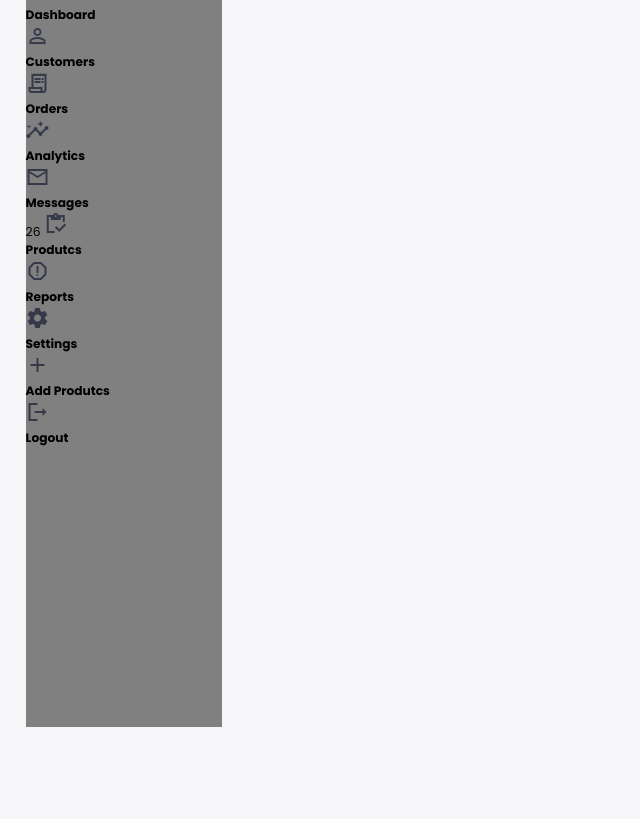
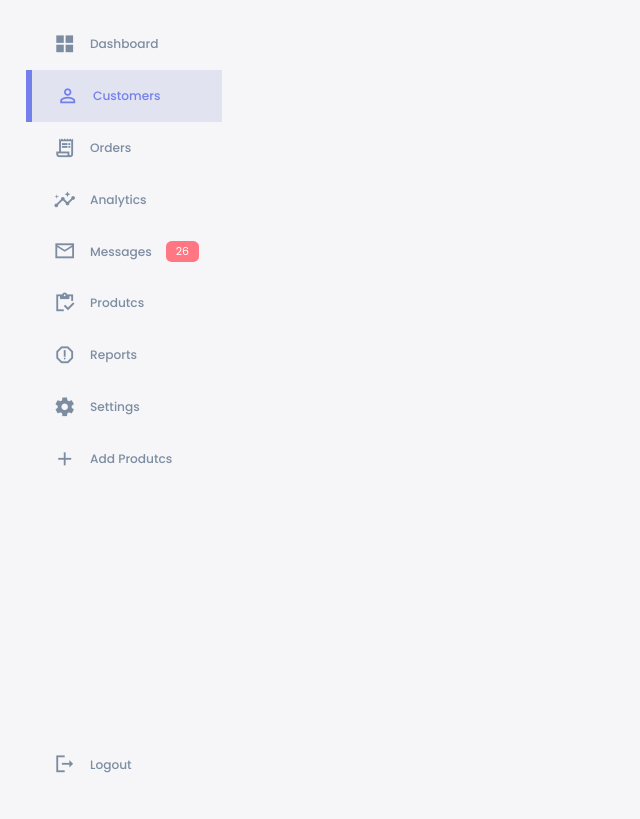
Before and after one commit to Charles-cdel/Dashboard---, a plain HTML site: page index.html in a window 1280 px wide. Shown: the part 73-892 px from the top of the page, without its empty margins (0-640 px from the left). Before the commit the page ends 800 px from the top, so only its background shows below. Drawn offline with Linux system fonts and the light colour scheme.

Commit message:
finalizando sidebar

```diff
--- a/index.html
+++ b/index.html
@@ -14,69 +14,74 @@
     <div class="container">
         <aside>
             <div class="top">
+
                 <div class="logo">
                     <img src="./Assets/images/logo.png" >
                     <h2>EGA<span class="danger">TOR</span></h2>
 
                 </div>
+
                 <div class="close" id="close-btn">
                     <span class="material-icons-sharp">close</span>
                 </div>
             </div>
 
             <div class="sidebar">
+
                 <a href="#">
                     <span class="material-icons-sharp">grid_view</span>
+                    <h3>Dashboard</h3>
                 </a>
-                <h3>Dashboard</h3>
 
 
-                <a href="#">
+
+                <a href="#" class="active">
                     <span class="material-icons-sharp">person_outline</span>
+                    <h3>Customers</h3>
                 </a>
-                <h3>Customers</h3>
+
 
                 <a href="#">
 
                     <span class="material-icons-sharp">receipt_long</span>
+                    <h3>Orders</h3>
                 </a>
-                <h3>Orders</h3>
 
                 <a href="#">
                     <span class="material-icons-sharp">insights</span>
+                    <h3>Analytics</h3>
                 </a>
-                <h3>Analytics</h3>
 
                 <a href="#">
                     <span class="material-icons-sharp">mail_outline</span>
+                    <h3>Messages</h3>
+                    <span class="message-count">26</span>
                 </a>
-                <h3>Messages</h3>
-                <span class="message-count">26</span>
 
                 <a href="#">
                     <span class="material-icons-sharp">inventory</span>
+                    <h3>Produtcs</h3>
                 </a>
-                <h3>Produtcs</h3>
 
                 <a href="#">
                     <span class="material-icons-sharp">report_gmailerrorred</span>
+                    <h3>Reports</h3>
                 </a>
-                <h3>Reports</h3>
 
                 <a href="#">
                     <span class="material-icons-sharp">settings</span>
+                    <h3>Settings</h3>
                 </a>
-                <h3>Settings</h3>
 
                 <a href="#">
                     <span class="material-icons-sharp">add</span>
+                    <h3>Add Produtcs</h3>
                 </a>
-                <h3>Add Produtcs</h3>
 
                 <a href="#">
                     <span class="material-icons-sharp">logout</span>
+                    <h3>Logout</h3>
                 </a>
-                <h3>Logout</h3>
             </div>
 
         </aside>
--- a/style.css
+++ b/style.css
@@ -135,7 +135,7 @@ b{
 
 aside{
   height: 100vh;
-  background: gray;
+
 }
 aside .top{
   background: white;
@@ -161,3 +161,76 @@ aside .close{
 }
 
 /*--------------------------->>SIDEBAR<<--------------------------------->>*/
+
+aside .sidebar{
+  display: flex;
+  flex-direction: column;
+  height: 100vh;
+  position: relative;
+  top: 3rem;
+
+}
+
+aside h3{
+
+  font-weight: 500;
+}
+
+aside .sidebar a{
+  display: flex;
+  color: var(--color-info-dark);
+  margin-left: 2rem;
+  gap: 1rem;
+  align-items: center;
+  position: relative;
+  height: 3.7rem;
+  transition: all 300ms ease;
+
+
+}
+
+aside .sidebar a span{
+  font-size: 1.6rem;
+  transition: all 300ms ease;
+}
+
+aside .sidebar a:last-child{
+  position: absolute;
+  bottom: 2rem;
+  width: 100%;
+}
+
+aside .sidebar a.active {
+  background: var(--color-light);
+  color: var(--color-primary);
+  margin-left: 0;
+}
+
+aside .sidebar a.active:before{
+  content: "";
+  width: 6px;
+  height: 100%;
+  background: var(--color-primary);
+
+}
+
+aside .sidebar a.active span{
+  color: var(--color-primary);
+  margin-left: calc(1rem - 3px);
+}
+
+aside .sidebar a:hover{
+  color: var(--color-primary);
+}
+
+aside .sidebar a:hover span{
+  margin-left: 1rem;
+}
+
+aside .sidebar .message-count{
+  background: var(--color-danger);
+  color: var(--color-white);
+  padding: 2px 10px;
+  font-size: 11px;
+  border-radius: var(--border-radius-1);
+}
```
